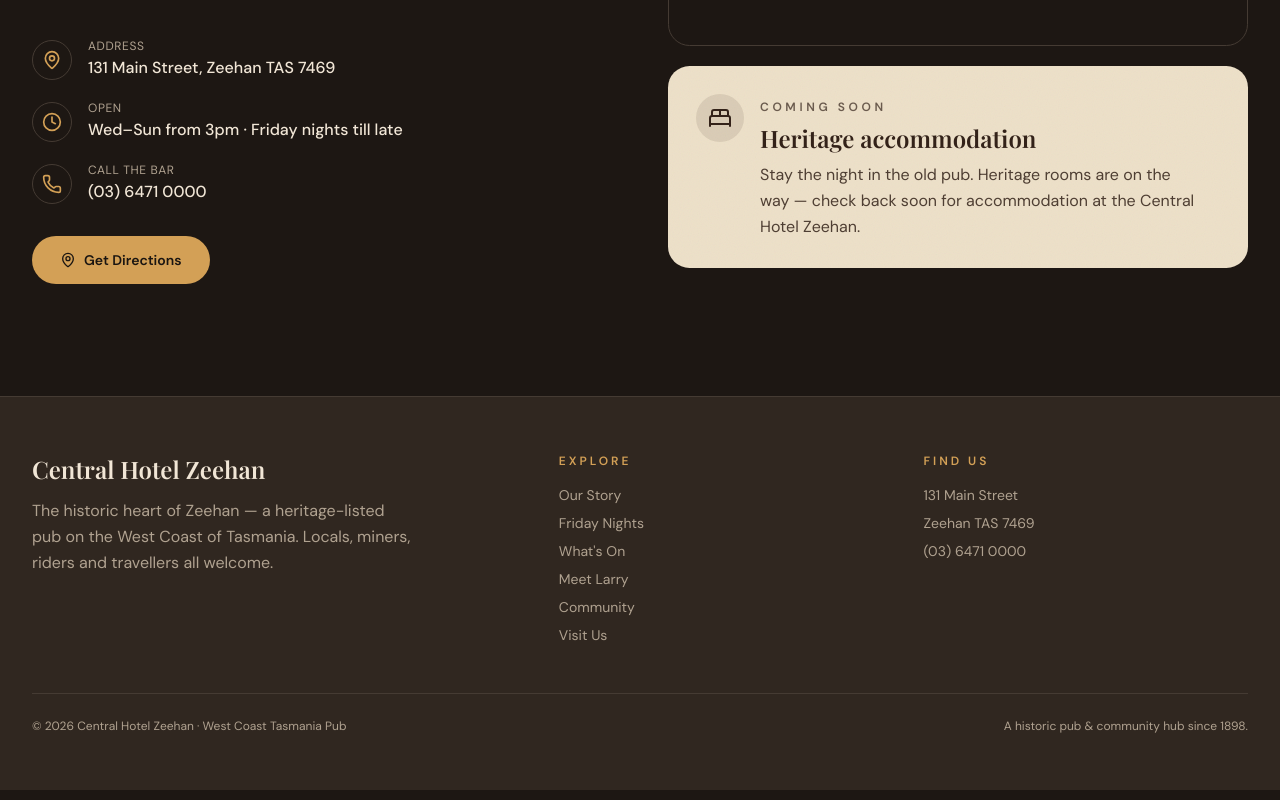
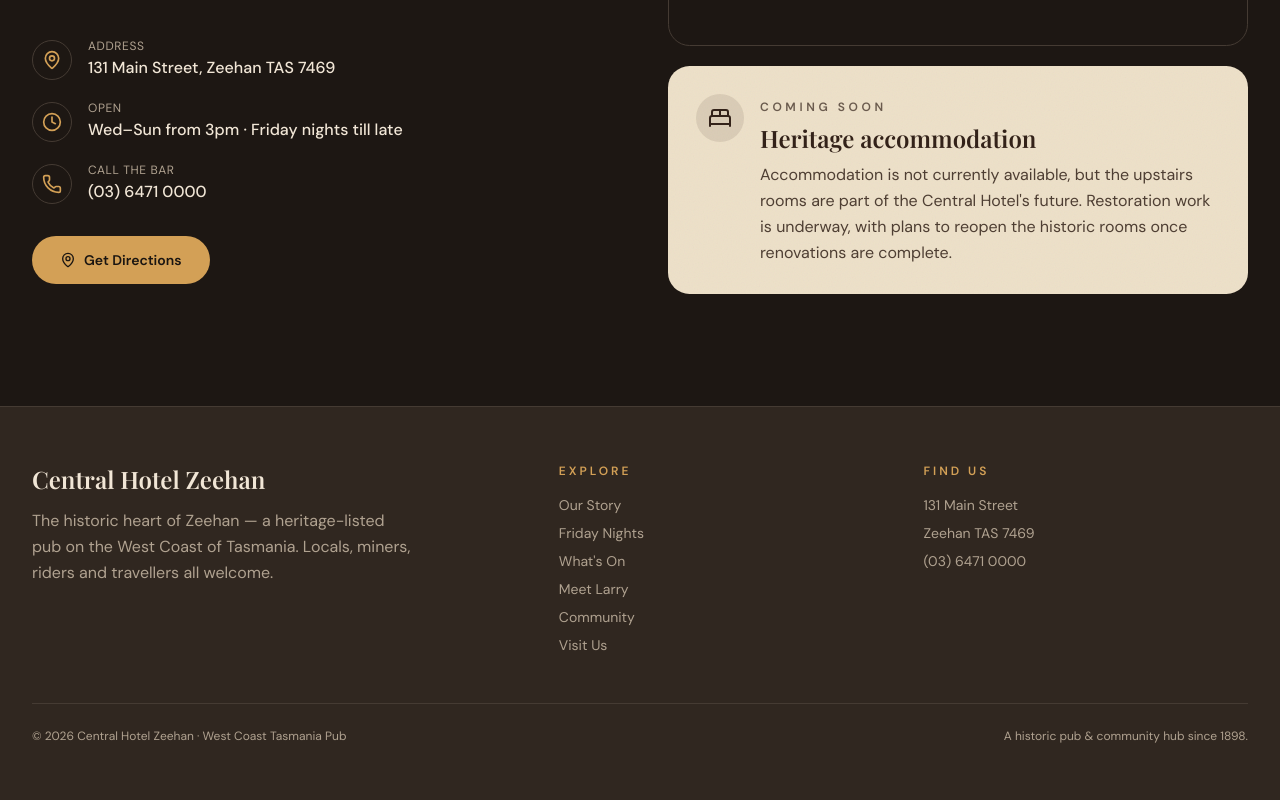
Before and after one commit to Beadoughs/v0-central-hotel-homepage, a Next.js app: page / in a window 1280 px wide. Shown: the part 5988-6788 px from the top of the page. Built offline with nearby package versions, Linux system fonts and the light colour scheme; grey boxes are pictures that could not be loaded; a web font is replaced by a local one.

Commit message:
Update heritage accommodation copy with restoration details
Co-authored-by: Beadoughs <Beadoughs@users.noreply.github.com>

```diff
--- a/components/visit.tsx
+++ b/components/visit.tsx
@@ -69,9 +69,10 @@ export function Visit() {
                       Heritage accommodation
                     </h3>
                     <p className="mt-2 text-pretty leading-relaxed text-parchment-foreground/85">
-                      Stay the night in the old pub. Heritage rooms are on the
-                      way — check back soon for accommodation at the Central
-                      Hotel Zeehan.
+                      Accommodation is not currently available, but the upstairs
+                      rooms are part of the Central Hotel&apos;s future.
+                      Restoration work is underway, with plans to reopen the
+                      historic rooms once renovations are complete.
                     </p>
                   </div>
                 </div>
```
